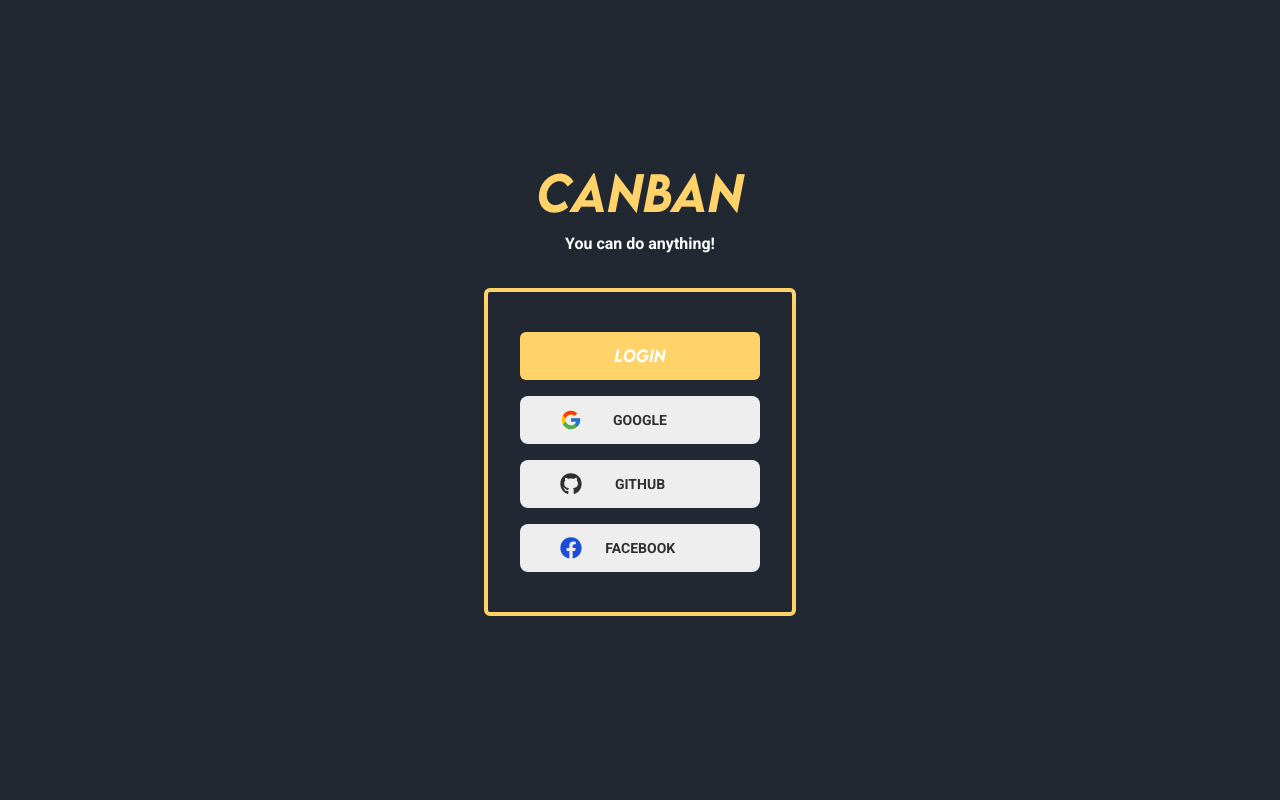
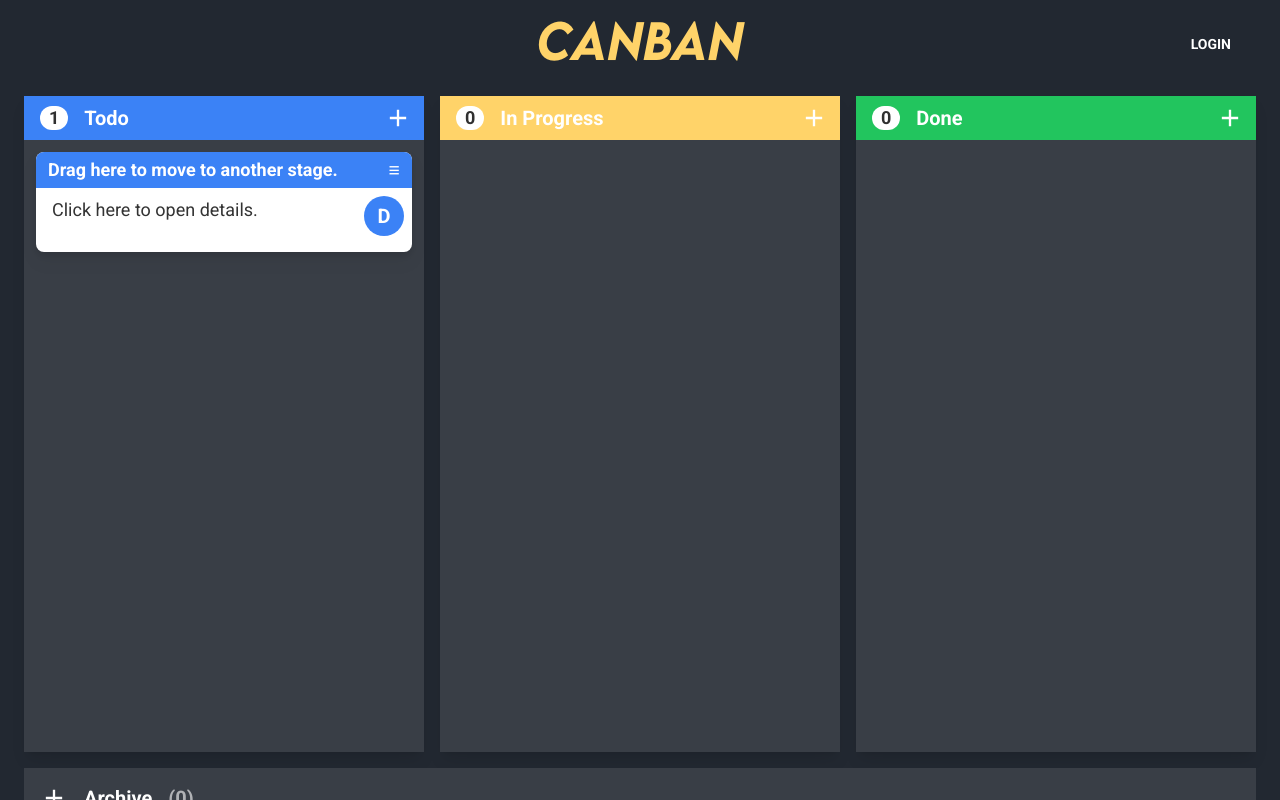
Before and after one commit to matthewdoles/canban, a React (Create React App) app: page /demo in a window 1280 px wide. Before the commit this address led to /. Built offline with nearby package versions, Linux system fonts and the light colour scheme; no server answers.

Commit message:
Add ability to test application w/out login

```diff
--- a/src/App.tsx
+++ b/src/App.tsx
@@ -2,12 +2,14 @@ import React from 'react';
 import { Navigate, Route, Routes } from 'react-router-dom';
 import Dashboard from './pages';
 import Board from './pages/Board';
+import Demo from './pages/Demo';
 
 function App() {
   return (
     <div className="min-h-screen min-w-screen bg-secondary" style={{ fontFamily: 'Roboto' }}>
       <Routes>
         <Route path="/" element={<Dashboard />} />
+        <Route path="/demo" element={<Demo />} />
         <Route path="/board/:id" element={<Board />} />
         <Route path="*" element={<Navigate to="/" />} />
       </Routes>
--- a/src/components/Boards/BoardForm/index.tsx
+++ b/src/components/Boards/BoardForm/index.tsx
@@ -139,7 +139,7 @@ const BoardForm = ({ checked, close }: Props) => {
           <div className="w-full relative justify-center bg-primary rounded-t-lg p-1 "></div>
           <div className="flex flex-col w-full items-center p-4">
             <input
-              className={`text-center max-w-sm ${inputStyles}`}
+              className={`text-center max-w-sm p-2 ${inputStyles}`}
               onChange={(e) => setBoardName(e.target.value)}
               placeholder="Board Name"
               type="text"
@@ -153,7 +153,7 @@ const BoardForm = ({ checked, close }: Props) => {
                   updateColor={(color: string) => updateStageSetting(stage, 'color', color)}
                 />
                 <input
-                  className={inputStyles}
+                  className={`ml-4 p-2 ${inputStyles}`}
                   onChange={(e) => updateStageSetting(stage, 'title', e.target.value)}
                   type="text"
                   value={stage.title}
--- a/src/components/Boards/MyBoards/index.tsx
+++ b/src/components/Boards/MyBoards/index.tsx
@@ -52,7 +52,7 @@ const MyBoards = ({ showBoardForm }: Props) => {
           ))}
           {!boardsLoading ? (
             <div
-              className="m-2 btn btn-ghost bg-primary text-white drop-shadow-lg rounded-lg border-4 hover:border-accent h-44"
+              className="m-2 btn btn-ghost bg-primary text-white drop-shadow-lg rounded-lg border-4 hover:border-accent h-48"
               onClick={showBoardForm}>
               <div className="flex flex-row justify-center align-center text-center">
                 <p className="text-3xl">New Board</p>
--- a/src/components/Login/index.tsx
+++ b/src/components/Login/index.tsx
@@ -4,6 +4,7 @@ import { FaFacebook, FaGithub } from 'react-icons/fa';
 import { BounceLoader } from 'react-spinners';
 
 import { useAppSelector } from '../../hooks';
+import { Link } from 'react-router-dom';
 
 type Props = {
   signInFacebook: () => void;
@@ -15,18 +16,15 @@ const Login = ({ signInFacebook, signInGithub, signInGoogle }: Props) => {
   const { profileError, profileLoading } = useAppSelector((state) => state.profile);
 
   return (
-    <div className="lg:w-2/5 md:3/4 sm:w-4/5 flex flex-col mx-auto items-center rounded-lg">
-      <div className="flex flex-col w-full items-center p-4">
+    <div className="lg:w-2/5 md:3/4 sm:w-4/5 flex flex-col mx-auto mt-4 items-center rounded-lg">
       <p className="text-red-500 font-bold">{profileError}</p>
-        <div className="flex flex-col w-full items-center mt-4">
-          {profileLoading && (
+      {profileLoading ? (
         <div className="flex flex-row justify-center p-4">
           <BounceLoader size={75} color="#FFD369" />
         </div>
-          )}
-          {!profileLoading && (
-            <>
-              <div className="flex flex-col border-4 border-primary rounded-md p-8">
+      ) : null}
+      {!profileLoading ? (
+        <div className="flex flex-col items-center border-4 border-primary rounded-md p-8">
           <div className="bg-primary p-3 rounded-md w-60 border-none my-2 align-center justify-between">
             <p className="text-white text-center" style={{ fontFamily: 'LemonMilk' }}>
               LOGIN
@@ -65,11 +63,14 @@ const Login = ({ signInFacebook, signInGithub, signInGoogle }: Props) => {
             </div>
             <div className="w-1/3"></div>
           </div>
+          <div className="w-20 h-1 my-2 border-2 border-transparent border-t-white "></div>
+          <Link to={'/demo'}>
+            <div className="btn btn-white w-60 border-none my-2">
+              <p>Demo</p>
             </div>
-            </>
-          )}
+          </Link>
         </div>
-      </div>
+      ) : null}
     </div>
   );
 };
--- a/src/components/Navigation/index.tsx
+++ b/src/components/Navigation/index.tsx
@@ -5,8 +5,13 @@ import Profile from '../Modals/Profile';
 import { supabase } from '../../supabaseClient';
 import { useAppDispatch, useAppSelector } from '../../hooks';
 import { initProfile, SET_PROFILE } from '../../store/reducers/profile';
+import { fonts, messages } from '../../const';
 
-const Navigation = () => {
+type Props = {
+  isDemoNav?: boolean;
+};
+
+const Navigation = ({ isDemoNav }: Props) => {
   const [showProfile, setShowProfile] = useState<boolean>(false);
   const profile = useAppSelector((state) => state.profile.profile);
   const dispatch = useAppDispatch();
@@ -20,6 +25,17 @@ const Navigation = () => {
   };
 
   return (
+    <>
+      <div className="flex flex-row  align-center w-full">
+        <div className="w-1/3 "></div>
+        <p
+          className="w-1/3 text-5xl text-center text-primary"
+          style={{ fontFamily: fonts.lemonMilk }}>
+          {messages.title}
+        </p>
+
+        <div className="w-1/3 ">
+          {!isDemoNav ? (
             <>
               <div className="flex justify-end align-center mx-4">
                 {location.pathname !== '/' ? (
@@ -38,7 +54,9 @@ const Navigation = () => {
                 <label className="avatar placeholder mx-2">
                   <div className="w-14 h-14 rounded-full bg-primary border-4 border-white">
                     {profile.photoURL.length === 0 ? (
-              <span className="text-3xl text-white font-bold">{profile.username.charAt(0)}</span>
+                      <span className="text-3xl text-white font-bold">
+                        {profile.username.charAt(0)}
+                      </span>
                     ) : (
                       <img src={profile.photoURL} />
                     )}
@@ -47,6 +65,18 @@ const Navigation = () => {
               </div>
               <Profile checked={showProfile} close={() => setShowProfile(false)} />
             </>
+          ) : (
+            <div className="flex justify-end align-center mx-4">
+              <Link to={'/'}>
+                <div className="btn btn-ghost h-14">
+                  <p className="text-white">Login</p>
+                </div>
+              </Link>
+            </div>
+          )}
+        </div>
+      </div>
+    </>
   );
 };
 
--- a/src/const/initData.ts
+++ b/src/const/initData.ts
@@ -36,7 +36,7 @@ export const newUserBoard = {
     {
       comments: [
         {
-          author: '',
+          authorId: '',
           date: Date.now(),
           description: 'Use the buttons in the top right to Edit, Archive, and Delete your tasks.'
         }
--- /dev/null
+++ b/src/pages/Demo/index.tsx
@@ -0,0 +1,146 @@
+import React, { useEffect, useState } from 'react';
+
+import ArchiveTodos from '../../components/Todos/ArchiveTodos';
+import Column from '../../components/Boards/Column';
+import DeleteTodo from '../../components/Modals/DeleteTodo';
+import Navigation from '../../components/Navigation';
+import TodoDetail from '../../components/Todos/TodoDetail';
+
+import { BoardSettings } from '../../models/BoardSettings.model';
+import { Stage } from '../../models/Stage.model';
+import { Todo } from '../../models/Todo.model';
+import { initBoard, initTodo, newUserBoard } from '../../const/initData';
+
+const Demo = () => {
+  const [activeTodo, setActiveTodo] = useState<Todo>(initTodo);
+  const [activeHoverColumn, setActiveHoverColumn] = useState<number>(0);
+  const [board, setBoard] = useState<BoardSettings>(initBoard);
+  const [isArchived, setIsArchived] = useState<boolean>(false);
+  const [isDragging, setIsDragging] = useState<boolean>(false);
+  const [showDetail, setShowDetail] = useState<boolean>(false);
+  const [showDeleteTodo, setShowDeleteTodo] = useState<boolean>(false);
+
+  useEffect(() => {
+    const newBoard = { ...newUserBoard, id: 99 };
+    newBoard.id = 99;
+    newBoard.uid = '';
+    newBoard.todos[0].assignee = '';
+    newBoard.todos[0].comments[0].authorId = '';
+    setBoard(newBoard);
+  }, []);
+
+  const updateTodos = (updatedTodo: Todo) => {
+    const updatedTodos = [...board.todos];
+    const todoIndex = updatedTodos.findIndex((t: Todo) => t.id === updatedTodo.id);
+    updatedTodos[todoIndex] = {
+      ...updatedTodos[todoIndex],
+      ...updatedTodo
+    };
+    setBoard((prevState) => {
+      return { ...prevState, todos: updatedTodos };
+    });
+  };
+
+  const onConfirmDelete = async () => {
+    setActiveTodo(initTodo);
+    setShowDetail(false);
+    setShowDeleteTodo(false);
+    setBoard((prevState) => {
+      return { ...prevState, todos: [...board.todos.filter((t) => t.id !== activeTodo.id)] };
+    });
+  };
+
+  const handleArchive = async () => {
+    const updatedTodos = [...board.todos];
+    const todoIndex = updatedTodos.findIndex((t: Todo) => t.id === activeTodo.id);
+    if (isArchived) {
+      updatedTodos[todoIndex] = {
+        ...updatedTodos[todoIndex],
+        isArchived: false
+      };
+    } else {
+      updatedTodos[todoIndex] = {
+        ...updatedTodos[todoIndex],
+        isArchived: true
+      };
+    }
+    setActiveTodo(initTodo);
+    setShowDetail(false);
+    setIsArchived(false);
+    setBoard((prevState) => {
+      return { ...prevState, todos: updatedTodos };
+    });
+  };
+
+  return (
+    <div className="drawer drawer-end">
+      <input type="checkbox" checked={showDetail} className="drawer-toggle" readOnly />
+      <div className="drawer-content p-4">
+        <Navigation isDemoNav />
+        {board.id !== 0 ? (
+          <>
+            <div className="flex flex-row w-full pt-4">
+              {board.stages.map((stage: Stage) => (
+                <Column
+                  key={stage.title}
+                  activeTodo={activeTodo}
+                  addNewTodo={(todo: Todo) =>
+                    setBoard((prevState) => {
+                      return { ...prevState, todos: [...board.todos, todo] };
+                    })
+                  }
+                  activeHoverColumn={activeHoverColumn}
+                  allStages={board.stages}
+                  color={stage.color}
+                  isDragging={isDragging}
+                  stage={stage.title}
+                  stageNumber={stage.stageOrder}
+                  todos={board.todos.filter(
+                    (todo: Todo) => todo.stage === stage.title && !todo.isArchived
+                  )}
+                  updateActiveDrag={(todo: Todo) => {
+                    setActiveTodo(todo);
+                    setShowDetail(true);
+                    setIsArchived(false);
+                  }}
+                  updateActiveHoverColumn={(column: number) => setActiveHoverColumn(column)}
+                  updateIsDragging={(dragging: boolean) => setIsDragging(dragging)}
+                  updateBoardTodos={(updatedTodo: Todo) => updateTodos(updatedTodo)}
+                />
+              ))}
+            </div>
+            <ArchiveTodos
+              archivedTodos={board.todos.filter((t) => t.isArchived)}
+              board={board}
+              updateActiveTodo={(todo: Todo) => {
+                setActiveTodo(todo);
+                setShowDetail(true);
+                setIsArchived(true);
+              }}
+            />
+          </>
+        ) : null}
+      </div>
+      {board && activeTodo.id !== '0' && !isDragging ? (
+        <div className="drawer-side">
+          <div className="drawer-overlay" onClick={() => setShowDetail(false)}></div>
+          <TodoDetail
+            allStages={board.stages}
+            todo={activeTodo}
+            onArchive={handleArchive}
+            onDelete={() => setShowDeleteTodo(true)}
+            updateTodo={(updatedTodo: Todo) => updateTodos(updatedTodo)}
+          />
+        </div>
+      ) : null}
+      <DeleteTodo
+        checked={showDeleteTodo}
+        confirm={onConfirmDelete}
+        close={() => setShowDeleteTodo(false)}
+        title={activeTodo.title}
+      />
+    </div>
+  );
+};
+
+export default Demo;
--- a/src/store/reducers/boards.ts
+++ b/src/store/reducers/boards.ts
@@ -197,7 +197,7 @@ export function createInitBoard(): AppThunk {
     const newBoard = { ...newUserBoard };
     newBoard.uid = profile.profile.id;
     newBoard.todos[0].assignee = profile.profile.id;
-    newBoard.todos[0].comments[0].author = profile.profile.id;
+    newBoard.todos[0].comments[0].authorId = profile.profile.id;
     try {
       const { data, error } = await supabase
         .from('boards')
--- a/src/store/reducers/profile.ts
+++ b/src/store/reducers/profile.ts
@@ -14,7 +14,7 @@ export const SET_PROFILE_UPDATE = 'SET_PROFILE_UPDATE';
 export const initProfile = {
   id: '',
   photoURL: '',
-  username: ''
+  username: 'Demo User'
 };
 
 type ProfileState = {
```
Lines whose indentation alone changed are shown as unchanged.
